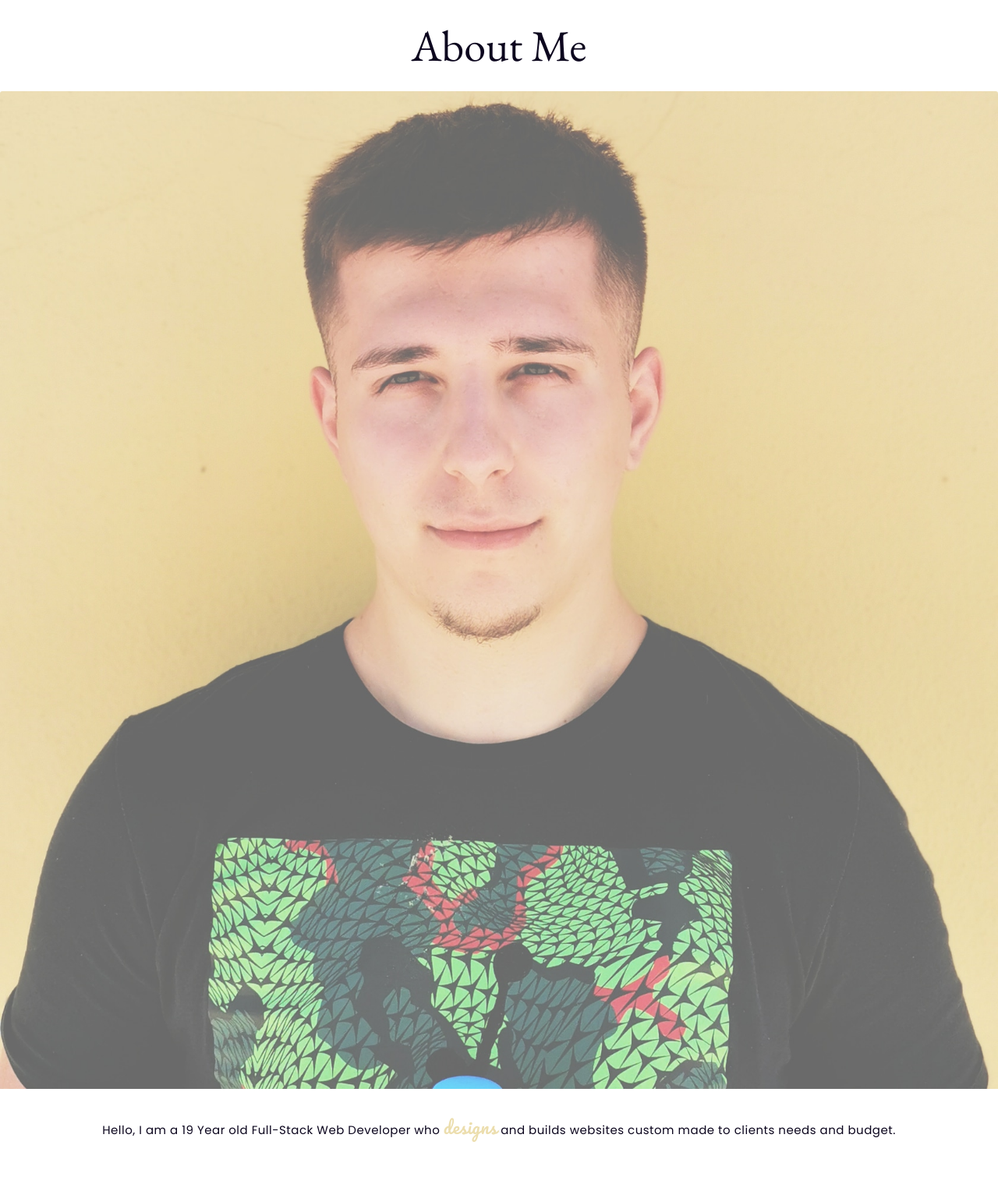
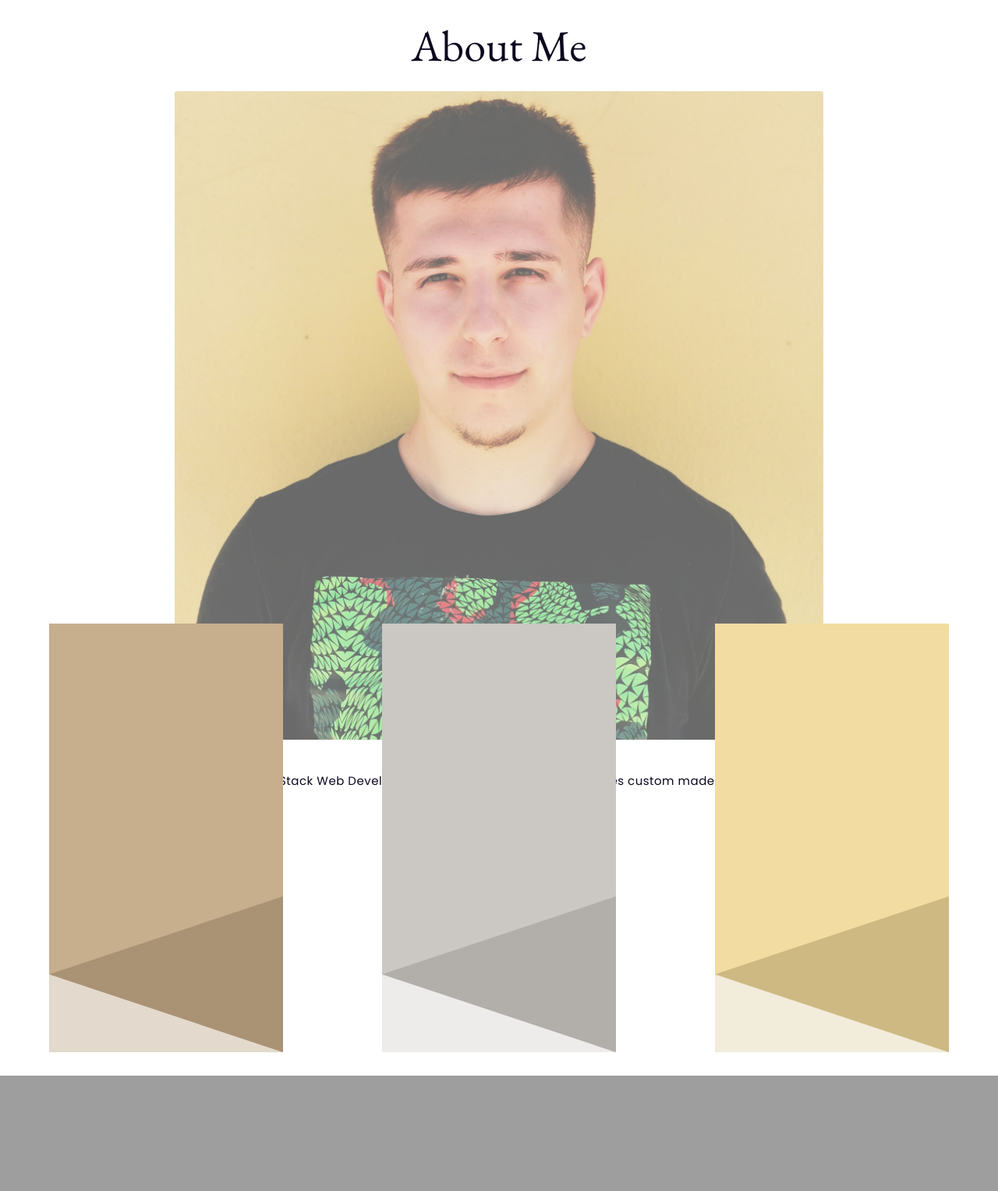
Before and after one commit to ewanlockwood/mysite, a Django app: page / in a window 1280 px wide. Shown: the part 800-2328 px from the top of the page at 78% size. After the commit the page ends 2180 px from the top, so only its background shows below. Run offline with Django 3.2, Linux system fonts and the light colour scheme; some libraries are stand-ins or nearby versions.

Commit message:
Added Featues container and styles (no content)

```diff
--- a/todo/static/css/main.css
+++ b/todo/static/css/main.css
@@ -14,10 +14,10 @@
     font-size: 23px;
     color: #0c061e; }
 
-.page-container {
+.page-container, .container-fluid {
   font-family: 'Poppins', sans-serif;
   padding: 0; }
-  .page-container .header-jumbo {
+  .page-container .header-jumbo, .container-fluid .header-jumbo {
     background-image: url("../images/jumbotron-bg.jpeg");
     height: 100vh;
     background-position: center;
@@ -25,22 +25,22 @@
     background-size: cover;
     width: 100%;
     margin: 0; }
-    .page-container .header-jumbo .row {
+    .page-container .header-jumbo .row, .container-fluid .header-jumbo .row {
       height: 85vh; }
-      .page-container .header-jumbo .row .title-col {
+      .page-container .header-jumbo .row .title-col, .container-fluid .header-jumbo .row .title-col {
         padding: 0 25px; }
-        .page-container .header-jumbo .row .title-col h1 {
+        .page-container .header-jumbo .row .title-col h1, .container-fluid .header-jumbo .row .title-col h1 {
           color: white;
           font-size: 44px;
           text-align: left;
           margin: 0;
           font-family: 'EB Garamond', serif; }
-        .page-container .header-jumbo .row .title-col p {
+        .page-container .header-jumbo .row .title-col p, .container-fluid .header-jumbo .row .title-col p {
           color: #ecdeae;
           font-style: italic;
           font-size: 12px;
           line-height: 0px; }
-    .page-container .header-jumbo button {
+    .page-container .header-jumbo button, .container-fluid .header-jumbo button {
       background-color: #ecdeae;
       letter-spacing: 1px;
       font-size: 18px;
@@ -49,50 +49,102 @@
       margin: auto;
       color: white;
       border-radius: 0; }
-  .page-container #more-info-row {
+  .page-container #more-info-row, .container-fluid #more-info-row {
     height: 100vh;
     width: 100%;
     margin: 0; }
-    .page-container #more-info-row .basic-site-card {
-      margin-top: 40px;
-      height: 220px;
-      border: none; }
-      .page-container #more-info-row .basic-site-card h2 {
-        text-align: center;
-        margin-bottom: 25px; }
-      .page-container #more-info-row .basic-site-card .card-body .card-text i {
-        color: orange; }
-      .page-container #more-info-row .basic-site-card .card-body button {
-        display: block;
-        margin: auto;
-        background-color: green; }
-    .page-container #more-info-row .about-me-jumbo {
+    .page-container #more-info-row .about-me-jumbo, .container-fluid #more-info-row .about-me-jumbo {
       width: 100%;
       background-color: white;
       padding: 25px 0; }
-      .page-container #more-info-row .about-me-jumbo h1 {
+      .page-container #more-info-row .about-me-jumbo h1, .container-fluid #more-info-row .about-me-jumbo h1 {
         text-align: center;
         margin-bottom: 25px;
         color: #0c061e;
         font-family: 'EB Garamond', serif; }
-      .page-container #more-info-row .about-me-jumbo .about-me-card {
+      .page-container #more-info-row .about-me-jumbo .about-me-card, .container-fluid #more-info-row .about-me-jumbo .about-me-card {
         display: block;
         margin: auto;
         border: none;
         width: 100vw; }
-      .page-container #more-info-row .about-me-jumbo .about-me-paragraph {
+      .page-container #more-info-row .about-me-jumbo .about-me-paragraph, .container-fluid #more-info-row .about-me-jumbo .about-me-paragraph {
         margin: 41px 0;
         background: transparent; }
-        .page-container #more-info-row .about-me-jumbo .about-me-paragraph p {
+        .page-container #more-info-row .about-me-jumbo .about-me-paragraph p, .container-fluid #more-info-row .about-me-jumbo .about-me-paragraph p {
           font-size: 15px;
           color: #0c061e;
           padding: 0 5vh;
           text-align: center;
           letter-spacing: 0.5px; }
-          .page-container #more-info-row .about-me-jumbo .about-me-paragraph p span {
+          .page-container #more-info-row .about-me-jumbo .about-me-paragraph p span, .container-fluid #more-info-row .about-me-jumbo .about-me-paragraph p span {
             font-family: 'Pacifico', cursive;
             color: #ecdeae;
             font-size: 22px;
             line-height: 15px; }
+  .page-container #packages-row, .container-fluid #packages-row {
+    height: auto;
+    width: 100%;
+    margin: 0; }
+    .page-container #packages-row #pbc,
+    .page-container #packages-row #psc,
+    .page-container #packages-row #pgc, .container-fluid #packages-row #pbc,
+    .container-fluid #packages-row #psc,
+    .container-fluid #packages-row #pgc {
+      height: 550px;
+      width: 300px;
+      display: block;
+      margin: 0 auto 30px;
+      position: relative; }
+      .page-container #packages-row #pbc #pbfu,
+      .page-container #packages-row #pbc #psfu,
+      .page-container #packages-row #pbc #pgfu,
+      .page-container #packages-row #psc #pbfu,
+      .page-container #packages-row #psc #psfu,
+      .page-container #packages-row #psc #pgfu,
+      .page-container #packages-row #pgc #pbfu,
+      .page-container #packages-row #pgc #psfu,
+      .page-container #packages-row #pgc #pgfu, .container-fluid #packages-row #pbc #pbfu,
+      .container-fluid #packages-row #pbc #psfu,
+      .container-fluid #packages-row #pbc #pgfu,
+      .container-fluid #packages-row #psc #pbfu,
+      .container-fluid #packages-row #psc #psfu,
+      .container-fluid #packages-row #psc #pgfu,
+      .container-fluid #packages-row #pgc #pbfu,
+      .container-fluid #packages-row #pgc #psfu,
+      .container-fluid #packages-row #pgc #pgfu {
+        height: 200px;
+        width: 100%;
+        background-color: transparent;
+        position: absolute;
+        bottom: 0;
+        border-top: 10px solid transparent;
+        border-bottom: 10px solid transparent;
+        border-right: 10px solid;
+        border-width: 100px 300px 100px 0; }
+      .page-container #packages-row #pbc #pbf,
+      .page-container #packages-row #pbc #psf,
+      .page-container #packages-row #pbc #pgf,
+      .page-container #packages-row #psc #pbf,
+      .page-container #packages-row #psc #psf,
+      .page-container #packages-row #psc #pgf,
+      .page-container #packages-row #pgc #pbf,
+      .page-container #packages-row #pgc #psf,
+      .page-container #packages-row #pgc #pgf, .container-fluid #packages-row #pbc #pbf,
+      .container-fluid #packages-row #pbc #psf,
+      .container-fluid #packages-row #pbc #pgf,
+      .container-fluid #packages-row #psc #pbf,
+      .container-fluid #packages-row #psc #psf,
+      .container-fluid #packages-row #psc #pgf,
+      .container-fluid #packages-row #pgc #pbf,
+      .container-fluid #packages-row #pgc #psf,
+      .container-fluid #packages-row #pgc #pgf {
+        height: 100px;
+        width: 100%;
+        position: absolute;
+        bottom: 0; }
+
+@media (min-width: 767px) {
+  .page-container #more-info-row .about-me-jumbo .about-me-card {
+    width: 65vw; } }
 
 /*# sourceMappingURL=main.css.map */
--- a/todo/static/scss/main.scss
+++ b/todo/static/scss/main.scss
@@ -15,7 +15,7 @@
     color: rgb(12, 6, 30);
   }
 }
-.page-container {
+.page-container, .container-fluid {
   font-family: 'Poppins', sans-serif;
   padding: 0;
 
@@ -66,29 +66,6 @@
     width: 100%;
     margin: 0;
 
-    .basic-site-card {
-      margin-top: 40px;
-      height: 220px;
-      border: none;
-
-      h2 {
-        text-align: center;
-        margin-bottom: 25px;
-      }
-      .card-body {
-        .card-text {
-          i {
-            color: orange;
-          }
-        }
-        button {
-          display: block;
-          margin: auto;
-          background-color: green;
-        }
-      }
-    }
-
     .about-me-jumbo {
       width: 100%;
       background-color: white;
@@ -128,4 +105,56 @@
       }
     }
   }
+  #packages-row {
+    height: auto;
+    width: 100%;
+    margin: 0;
+
+    #pbc,
+    #psc,
+    #pgc{
+      height: 550px;
+      width: 300px;
+      display: block;
+      margin: 0 auto 30px;
+      position: relative;
+
+      #pbfu,
+      #psfu,
+      #pgfu {
+        height: 200px;
+        width: 100%;
+        background-color: transparent;
+        position: absolute;
+        bottom: 0;
+        border-top: 10px solid transparent;
+        border-bottom: 10px solid transparent;
+        border-right:10px solid;
+        border-width: 100px 300px 100px 0;
+      }
+
+      #pbf,
+      #psf,
+      #pgf {
+        height: 100px;
+        width: 100%;
+        position: absolute;
+        bottom: 0;
+      }
+    }
+
+  }
 }
+
+// Media Queries
+@media(min-width: 767px) {
+  .page-container{
+    #more-info-row {
+      .about-me-jumbo{
+        .about-me-card {
+          width: 65vw;
+        }
+      }
+    }
+  }
+}
--- a/todo/templates/index.html
+++ b/todo/templates/index.html
@@ -12,7 +12,7 @@
   <div id='scroll-top-button'>
     <button type="button" class="btn" onClick="document.getElementById('page-container').scrollIntoView();"> <i class="fas fa-level-up-alt"></i> </button>
   </div>
-  <div id='page-container' class="page-container">
+  <div id='page-container' class="page-container container-fluid" style="padding: 0;">
     <div class="header-jumbo jumbotron jumbotron-fluid">
       <div class="container">
         <div class="row">
@@ -38,6 +38,34 @@
         </div>
       </div>
     </div>
+    <div id='packages-row' class="row">
+      <!-- Bronze START -->
+      <div class="col-xs-12 col-md-6 col-lg-4">
+        <div id="pbc" style='background-color: #C7AE8D;'>
+          <div id='pbf' style="background-color: #E3D9CC;"> </div>
+          <div id="pbfu" style="border-right-color: #AA9274"></div>
+        </div>
+      </div>
+      <!-- Bronze END -->
+
+      <!-- Silver START -->
+      <div class="col-xs-12 col-md-6 col-lg-4">
+        <div id="psc" style='background-color: #CBC7C2;'>
+          <div id='psf' style="background-color: #EEECEB;"> </div>
+          <div id="psfu" style="border-right-color: #B2AFAB;"></div>
+        </div>
+      </div>
+      <!-- Silver END -->
+
+      <!-- Gold START -->
+      <div class="col-xs-12 col-md-12 col-lg-4">
+        <div id="pgc" style="background-color: #F2DCA1;">
+          <div id='pgf' style="background-color: #F2ECDB;"> </div>
+          <div id="pgfu" style="border-right-color: #CEB983;"></div>
+        </div>
+      </div>
+      <!-- Gold END -->
+    </div>
     <script src="https://code.jquery.com/jquery-3.3.1.slim.min.js" integrity="sha384-q8i/X+965DzO0rT7abK41JStQIAqVgRVzpbzo5smXKp4YfRvH+8abtTE1Pi6jizo" crossorigin="anonymous"></script>
     <script src="https://cdnjs.cloudflare.com/ajax/libs/popper.js/1.14.7/umd/popper.min.js" integrity="sha384-UO2eT0CpHqdSJQ6hJty5KVphtPhzWj9WO1clHTMGa3JDZwrnQq4sF86dIHNDz0W1" crossorigin="anonymous"></script>
     <script src="https://stackpath.bootstrapcdn.com/bootstrap/4.3.1/js/bootstrap.min.js" integrity="sha384-JjSmVgyd0p3pXB1rRibZUAYoIIy6OrQ6VrjIEaFf/nJGzIxFDsf4x0xIM+B07jRM" crossorigin="anonymous"></script>
```
Also changed, not shown: 2 other files.
